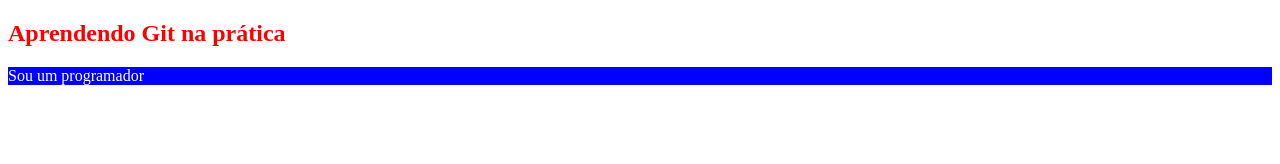
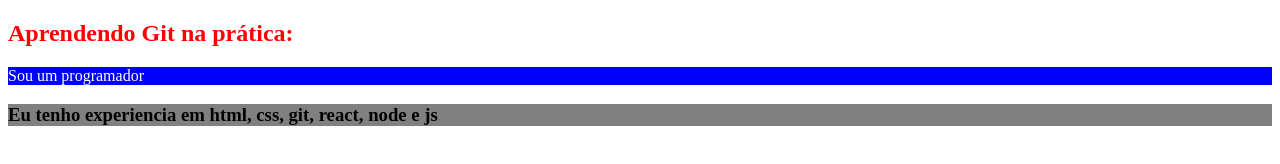
Before and after one commit to weverton-94/test-repo-github, a plain HTML site: page index.html in a window 1280 px wide. Drawn offline with Linux system fonts and the light colour scheme.

Commit message:
alteração no develop

```diff
--- a/index.html
+++ b/index.html
@@ -7,7 +7,11 @@
     <title>Git&Github</title>
 </head>
 <body>
-    <h2>Aprendendo Git na prática</h2>
+    <h2>Aprendendo Git na prática:
+    </h2>
     <p>Sou um programador</p>
+<section>
+    <h3>Eu tenho experiencia em html, css, git, react, node e js</h3>
+</section>
 </body>
 </html>
--- a/style.css
+++ b/style.css
@@ -1,5 +1,8 @@
 h2{
     color: red;
+}
+section h3{
+    background: gray;
 }
 p{
     background: blue;
```
